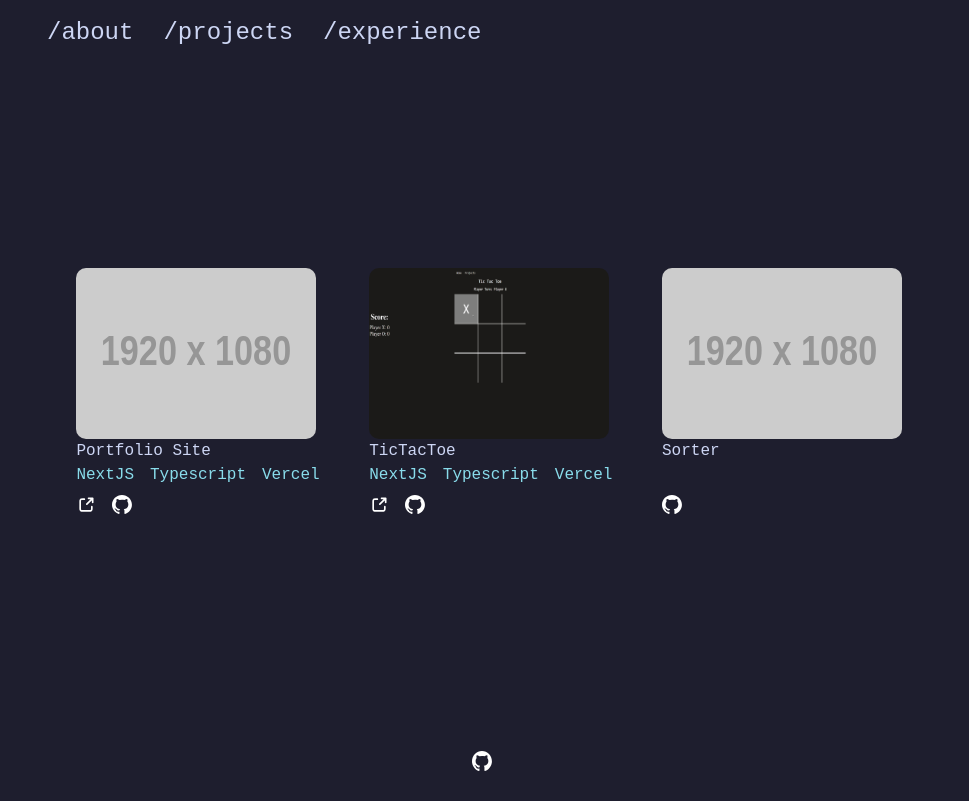
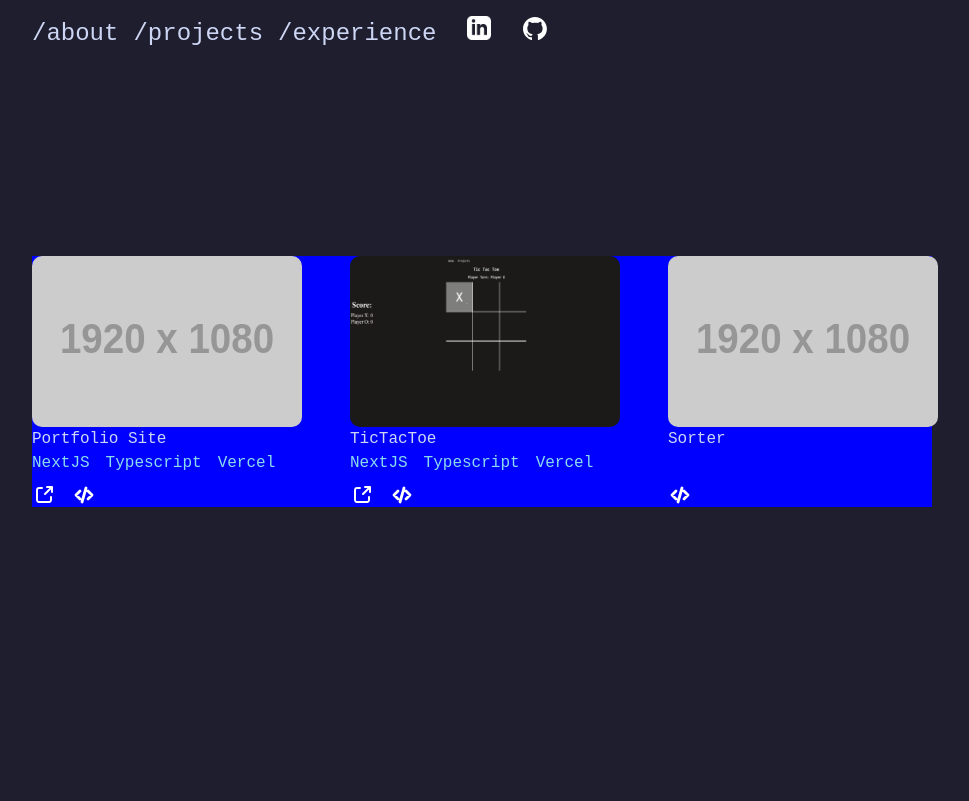
Before and after one commit to christianrang/portfolio-site, a Next.js app: page /projects in a window 1280 px wide. Shown: the whole page, without its empty margins (158-1127 px from the left). Built offline with nearby package versions, Linux system fonts and the light colour scheme.

Commit message:
lots of little ui fixes

```diff
--- a/components/contactme/contactme.tsx
+++ b/components/contactme/contactme.tsx
@@ -12,7 +12,7 @@ const Contact = ({ src, alt, href }: ContactProps) => {
     <>
       <div className={styles.contact}>
         <a href={href}>
-          <Image src={src} width={150} height={100} alt={alt} />
+          <Image src={src} width={24} height={24} alt={alt} />
         </a>
       </div>
     </>
--- a/components/layout/layout.tsx
+++ b/components/layout/layout.tsx
@@ -1,7 +1,6 @@
 import Navbar, { NavbarProps } from "@/components/navbar/navbar";
 import styles from "@/styles/Layout.module.css";
 import { ReactNode } from "react";
-import Footer from "./footer";
 
 type LayoutProps = {
   children: ReactNode;
@@ -16,7 +15,6 @@ const Layout = ({ children, navbarProps }: LayoutProps) => {
         <div id="scroll-for-more-tracked" className={styles.contained}>
           {children}
         </div>
-        <Footer />
       </div>
     </>
   );
--- a/components/navbar/navbar.tsx
+++ b/components/navbar/navbar.tsx
@@ -1,6 +1,7 @@
 import styles from "@/styles/Navbar.module.css";
 import Link from "next/link";
 import { useRouter } from "next/router";
+import Contact from "@/components/contactme/contactme";
 
 type NavItem = {
     name: string;
@@ -51,7 +52,8 @@ const Navbar = ({ enabledRoutes }: NavbarProps) => {
             <div className={styles.container}>
                 <div className={styles.navbarcontainer}>
                     <>
-            {navbarItems.map(({ name, href: route, enabled, type }, index) => {
+                        {navbarItems.map(
+                            ({ name, href: route, enabled, type }, index) => {
                                 if (enabled) {
                                     if (type === NavItemType.Anchor) {
                                         return (
@@ -59,8 +61,11 @@ const Navbar = ({ enabledRoutes }: NavbarProps) => {
                                                 key={index}
                                                 className={styles.navbaritem}
                                             >
-
-                    <Link key={index} href={route} scroll={true}>
+                                                <Link
+                                                    key={index}
+                                                    href={route}
+                                                    scroll={true}
+                                                >
                                                     {name}
                                                 </Link>
                                             </div>
@@ -80,8 +85,19 @@ const Navbar = ({ enabledRoutes }: NavbarProps) => {
                                         </div>
                                     );
                                 }
-            })}
+                            }
+                        )}
                     </>
+                        <Contact
+                            href="https://www.linkedin.com/in/christian-rang"
+                            src="/linkedin.png"
+                            alt="Linkedin"
+                        />
+                    <Contact
+                        src="/github-mark-white.svg"
+                        alt="Github"
+                        href="https://github.com/christianrang"
+                    />
                 </div>
             </div>
         </>
--- a/components/projects/cards.tsx
+++ b/components/projects/cards.tsx
@@ -38,7 +38,7 @@ type ProjectsCardProps = {
 };
 
 const ProjectsCard = ({ workInfo }: ProjectsCardProps) => {
-    const iconHeight = 20;
+    const iconHeight = 24;
 
     return (
         <>
@@ -78,7 +78,7 @@ const ProjectsCard = ({ workInfo }: ProjectsCardProps) => {
                             <div className={styles.link}>
                             <Link href={workInfo.github}>
                                 <Image
-                                    src="/github-mark-white.svg"
+                                    src="/source-code-100.svg"
                                     alt=""
                                     width={iconHeight}
                                     height={iconHeight}
--- a/pages/contactme.tsx
+++ b/pages/contactme.tsx
@@ -31,18 +31,6 @@ export default function ContactMe({ layoutProps }: ContactMeProps) {
   return (
     <>
       <Layout navbarProps={layoutProps.navbarProps}>
-        <Centered>
-          <Contact
-            href="https://www.linkedin.com/in/christian-rang"
-            src="/linkedin.png"
-            alt="Linkedin"
-          />
-          <Contact
-            src="/github-mark-white.svg"
-            alt="Github"
-            href="https://github.com/christianrang"
-          />
-        </Centered>
       </Layout>
     </>
   );
--- a/styles/Contactme.module.css
+++ b/styles/Contactme.module.css
@@ -1,8 +1,8 @@
 .contact {
-  margin: 50px;
-  display: inline-block;
+    display: inline-grid;
+    margin: var(--p-font-size);
 
-  @media (max-width: 875px) {
-    display: grid;
-  }
+    @media (max-width: 875px) {
+        display: grid;
+    }
 }
--- a/styles/Navbar.module.css
+++ b/styles/Navbar.module.css
@@ -1,7 +1,7 @@
 .navbaritem {
-    margin: 10px;
+    margin-right: 10px;
     display: inline-grid;
-    padding: 5px;
+    padding-right: 5px;
     font-weight: 500;
     font-size: 1.5rem;
     color: var(--primary-text-color);
@@ -9,14 +9,6 @@
     top: 0px;
     z-index: 100;
     background: var(--main-bg-color);
-}
-
-.dropdownstyle {
-    background: var(--main-bg-color);
-}
-
-.dropdownstyle:hover {
-    background: grey;
 }
 
 .navbarcontainer {
--- a/styles/Projects.module.css
+++ b/styles/Projects.module.css
@@ -9,11 +9,12 @@
     grid-template-columns: repeat(3, 30%);
     grid-column-gap: calc( 3 * var(--p-font-size));
     grid-row-gap: var(--p-font-size);
+    width: var(--max-width);
+    background: blue;
 }
 
 .contained {
   border-radius: 10px;
-  width: calc(15 * var(--p-font-size));
   margin-left: auto;
   margin-right: auto;
   display: grid;
--- a/styles/globals.css
+++ b/styles/globals.css
@@ -59,8 +59,7 @@ header {
     color: var(--third-text-color);
     background: var(--main-bg-color);
     position: relative;
-    margin: calc(var(--h2-font-size) * 1) 0 0 calc(var(--h2-font-size) * 2);
-    width: calc(var(--max-width) - var(--h1-font-size));
+    width: var(--max-width);
 
     /* NOTE: adjust this to change how the border aligns with the header */
     --top-margin: calc(var(--h2-font-size) * 1.4);
@@ -72,8 +71,6 @@ header > div{
     background: var(--main-bg-color);
     top: calc(var(--top-margin) * -1);
     left: calc(var(--h2-font-size) * -.17);
-    padding: 0 0 0 0;
-    margin: 0 0 0 0;
 }
 
 h1,
```
Also changed, not shown: public/source-code-100.svg (added). Lines whose indentation alone changed are shown as unchanged.
